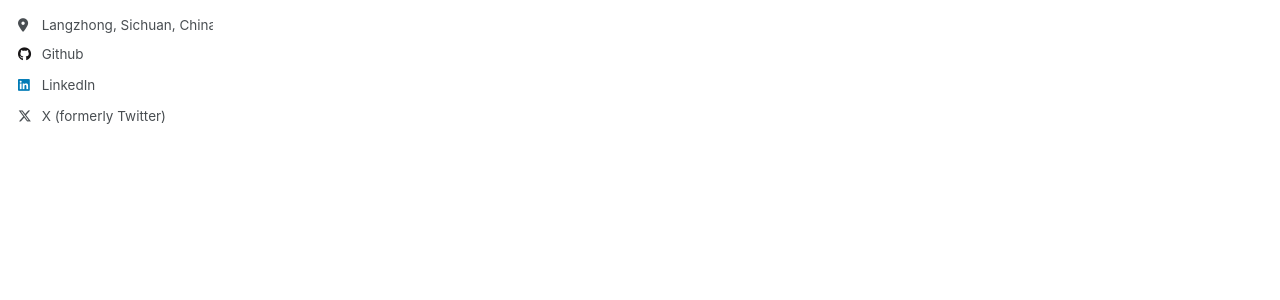
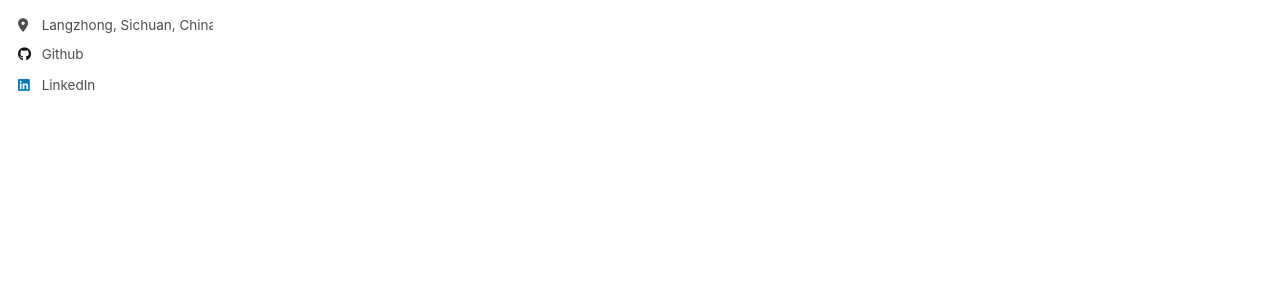
Before and after one commit to jialinliu0817/jialinliu0817.github.io, a Jekyll site: the page built from _pages/about.md, in a window 1280 px wide. Shown: the part 378-678 px from the top of the page. Built offline with Jekyll 4.4.1, drawn with Linux system fonts in a browser that asks for light colours; part of the change alters nothing that is shown.

Commit message:
Update _config.yml

```diff
--- a/_config.yml
+++ b/_config.yml
@@ -63,7 +63,7 @@ author:
   medium           : # URL
   pinterest        : # Username
   soundcloud       : # Username
-  twitter          : jialinliu0817 # Username for X / Twitter
+  twitter          : # Username for X / Twitter
   vine             : # Username
   wikipedia        : # Username
   xing             : # Username
```
